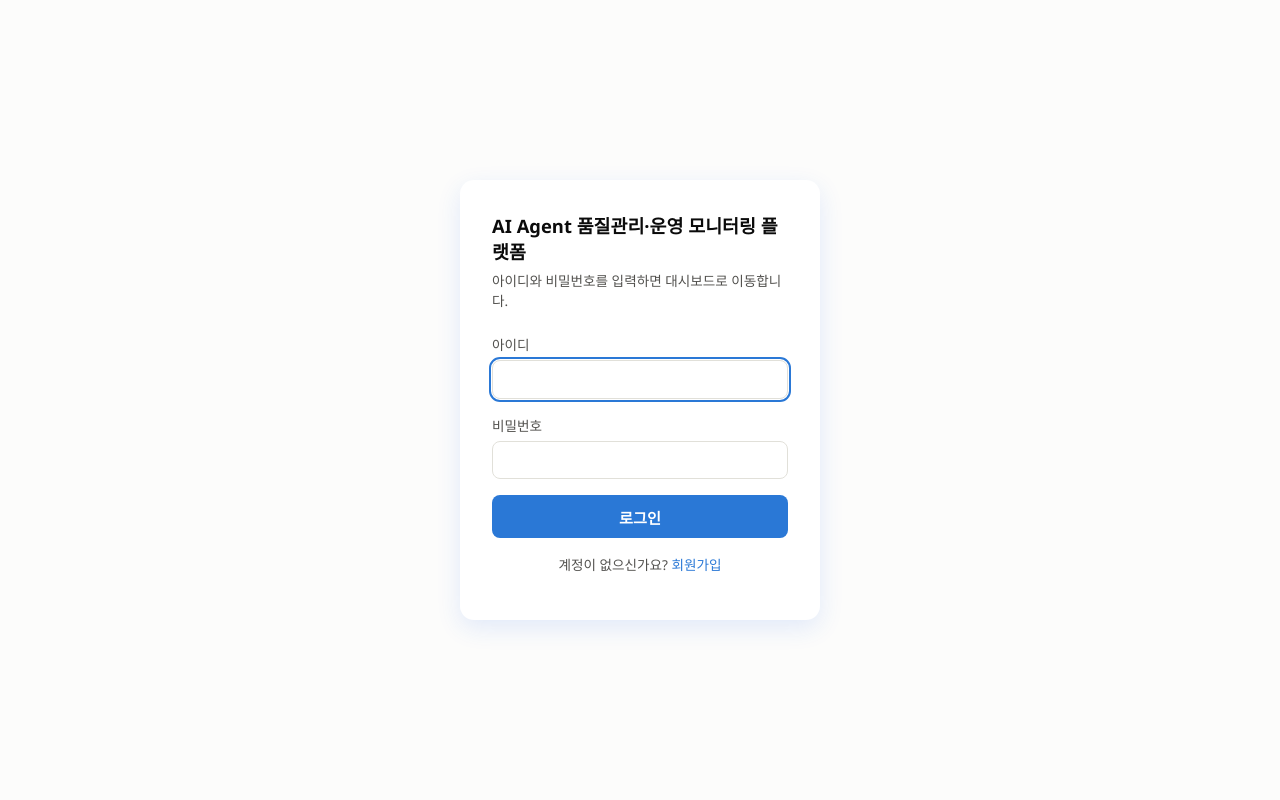
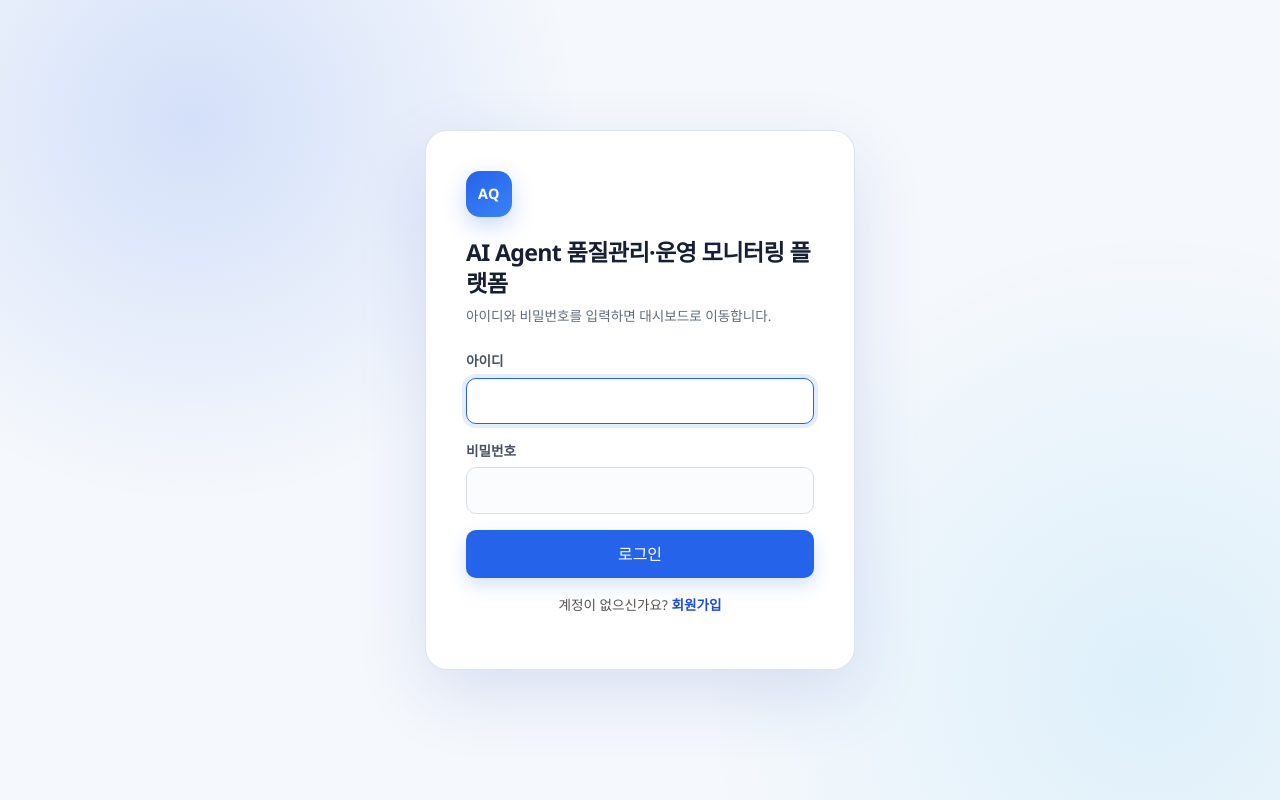
Before and after one commit to jongsu1002-star/ai_agent_quality_portfolio, a FastAPI app: page /login in a window 1280 px wide. Run offline with FastAPI, Linux system fonts and the light colour scheme; parts of the project's set-up code (start-up, migrations or seed data) failed here and were passed over; some libraries are stand-ins or nearby versions.

Commit message:
feat: 공용 디자인 시스템 CSS 적용 및 /static 경로 인증 예외 추가
app/static/ui-system.css를 신설해 화면 전반의 색상/그림자/여백/버튼·입력창 스타일을
다듬었다. 기존 인라인 스타일은 그대로 두고 각 템플릿에 <link>와 body class
(app-page/auth-page)만 최소 침습적으로 추가하는 방식이라 레이아웃/기능 로직에는
영향이 없다. 로그인 전 화면도 이 CSS를 읽어야 하므로 _require_login 미들웨어에
/static/ 경로 인증 예외를 추가했다(StaticFiles의 경로 탈출 방어 + 공개 가능한
정적 자산만 두는 것을 전제로 안전).

Co-Authored-By: Claude Sonnet 5 <noreply@anthropic.com>

```diff
--- a/app/main.py
+++ b/app/main.py
@@ -34,6 +34,7 @@ for _stream in (sys.stdout, sys.stderr):
 from dotenv import load_dotenv
 from fastapi import FastAPI, File, Request, UploadFile
 from fastapi.responses import FileResponse, HTMLResponse, JSONResponse, RedirectResponse, Response, StreamingResponse
+from fastapi.staticfiles import StaticFiles
 
 load_dotenv()  # 로컬 실행 시 .env를 읽어 os.environ에 반영 (Docker는 env_file로 동일한 역할을 함)
 
@@ -187,6 +188,7 @@ GIT_SHA = _detect_git_sha()  # 이 프로세스가 구동 중인 소스의 커
                               # 나온 것인지 사후에 추적하기 위함(reports/voc_analysis/*.json에도 함께 기록)
 
 app = FastAPI(title="AI Agent Quality Platform", lifespan=_lifespan)
+app.mount("/static", StaticFiles(directory=Path(__file__).resolve().parent / "static"), name="static")
 METRICS = MetricsCollector()  # 모니터링 탭이 조회하는 서버 운영 지표(요청수/응답시간/에러율) 싱글턴
 EXTERNAL_MONITOR = ExternalMonitorRegistry(path=str(Path("reports") / "monitoring_targets.json"))  # 외부 URL 합성 모니터링 대상 저장소
 USER_STORE = UserStore(path=str(Path("data") / "users.db"))  # 계정(가입/승인/역할) 저장소 - monitoring_addon과 같은 SQLite 패턴
@@ -491,7 +493,7 @@ async def _require_login(request: Request, call_next):
     if not USER_STORE.has_any_users():
         return await call_next(request)
     path = request.url.path
-    if path in _AUTH_EXEMPT_PATHS or _is_authenticated(request):
+    if path in _AUTH_EXEMPT_PATHS or path.startswith("/static/") or _is_authenticated(request):
         return await call_next(request)
     if path.startswith("/api/"):
         return JSONResponse({"error": "로그인이 필요합니다"}, status_code=401)
--- /dev/null
+++ b/app/static/ui-system.css
@@ -0,0 +1,275 @@
+:root {
+  --ui-bg: #f4f7fb;
+  --ui-surface: #ffffff;
+  --ui-surface-soft: #f8fafc;
+  --ui-text: #172033;
+  --ui-text-soft: #5f6b7a;
+  --ui-text-muted: #8791a1;
+  --ui-line: #e3e9f1;
+  --ui-brand: #2563eb;
+  --ui-brand-dark: #1d4ed8;
+  --ui-brand-soft: #eaf2ff;
+  --ui-success: #15803d;
+  --ui-danger: #dc2626;
+  --ui-radius-sm: 10px;
+  --ui-radius: 16px;
+  --ui-radius-lg: 22px;
+  --ui-shadow: 0 8px 30px rgba(30, 64, 175, 0.07);
+  --ui-shadow-hover: 0 14px 36px rgba(30, 64, 175, 0.12);
+}
+
+html { color-scheme: light; scroll-behavior: smooth; }
+body {
+  background:
+    radial-gradient(circle at 0 0, rgba(37, 99, 235, 0.08), transparent 28rem),
+    var(--ui-bg) !important;
+  color: var(--ui-text) !important;
+  font-family: "Pretendard Variable", Pretendard, "Segoe UI", "Malgun Gothic", sans-serif !important;
+  line-height: 1.55;
+  -webkit-font-smoothing: antialiased;
+}
+
+button, input, select, textarea { font: inherit; }
+button, a, input, select, textarea { transition: border-color .18s ease, box-shadow .18s ease, background-color .18s ease, color .18s ease, transform .18s ease; }
+:focus-visible { outline: 3px solid rgba(37, 99, 235, .28) !important; outline-offset: 2px; }
+
+.app-page {
+  max-width: 1540px;
+  margin: 0 auto !important;
+  padding: 24px clamp(16px, 2.5vw, 36px) 48px;
+}
+.app-page .card {
+  background: rgba(255, 255, 255, .96) !important;
+  border: 1px solid var(--ui-line);
+  border-radius: var(--ui-radius) !important;
+  box-shadow: var(--ui-shadow) !important;
+}
+.app-page .card:hover { border-color: #d7e0ed; }
+.app-page .title {
+  color: var(--ui-text) !important;
+  font-size: clamp(1.25rem, 2vw, 1.75rem);
+  letter-spacing: -.03em;
+}
+.app-page h2, .app-page h3 { color: var(--ui-text); letter-spacing: -.02em; }
+.app-page .muted, .app-page .chart-hint { color: var(--ui-text-soft) !important; }
+
+#app-header {
+  top: 12px !important;
+  padding: 18px 20px 0 !important;
+  border-color: rgba(214, 224, 238, .9) !important;
+  box-shadow: 0 10px 36px rgba(30, 64, 175, .1) !important;
+  backdrop-filter: blur(14px);
+}
+#app-header::before {
+  content: "QUALITY OPERATIONS";
+  display: block;
+  margin-bottom: 3px;
+  color: var(--ui-brand);
+  font-size: .68rem;
+  font-weight: 800;
+  letter-spacing: .12em;
+}
+.tabs {
+  gap: 4px !important;
+  margin-top: 14px !important;
+  border-bottom: 0 !important;
+  scrollbar-width: thin;
+}
+.tab-btn {
+  min-height: 42px;
+  padding: 9px 13px !important;
+  border-radius: 10px 10px 0 0 !important;
+  color: var(--ui-text-soft) !important;
+  white-space: nowrap;
+}
+.tab-btn:hover { background: var(--ui-surface-soft) !important; color: var(--ui-brand-dark) !important; }
+.tab-btn.active {
+  background: var(--ui-brand-soft) !important;
+  color: var(--ui-brand-dark) !important;
+  box-shadow: inset 0 -3px 0 var(--ui-brand) !important;
+}
+
+.app-page button:not(.tab-btn):not(.logout-btn),
+.app-page .primary {
+  min-height: 42px;
+  border-radius: var(--ui-radius-sm) !important;
+  background: var(--ui-brand) !important;
+  box-shadow: 0 4px 12px rgba(37, 99, 235, .16);
+}
+.app-page button:not(.tab-btn):not(.logout-btn):hover,
+.app-page .primary:hover {
+  background: var(--ui-brand-dark) !important;
+  box-shadow: 0 7px 18px rgba(37, 99, 235, .22);
+  transform: translateY(-1px);
+}
+.app-page .btn-secondary,
+.app-page button.secondary {
+  background: var(--ui-surface-soft) !important;
+  color: var(--ui-text) !important;
+  border: 1px solid var(--ui-line) !important;
+  box-shadow: none !important;
+}
+.app-page .btn-danger { background: var(--ui-danger) !important; }
+.logout-btn {
+  min-height: 40px;
+  border-color: var(--ui-line) !important;
+  border-radius: var(--ui-radius-sm) !important;
+  color: var(--ui-text-soft) !important;
+}
+.logout-btn:hover { color: var(--ui-text) !important; border-color: #cbd5e1 !important; }
+
+.app-page input:not([type="checkbox"]):not([type="radio"]),
+.app-page textarea,
+.app-page select {
+  min-height: 42px;
+  padding: 9px 12px !important;
+  border: 1px solid #d7dee8 !important;
+  border-radius: var(--ui-radius-sm) !important;
+  background: var(--ui-surface) !important;
+  color: var(--ui-text);
+}
+.app-page input:hover, .app-page textarea:hover, .app-page select:hover { border-color: #b9c6d8 !important; }
+.app-page input:focus, .app-page textarea:focus, .app-page select:focus {
+  border-color: var(--ui-brand) !important;
+  box-shadow: 0 0 0 3px rgba(37, 99, 235, .12);
+}
+.app-page table {
+  border: 1px solid var(--ui-line);
+  border-radius: 12px;
+  background: var(--ui-surface);
+}
+.app-page th {
+  background: var(--ui-surface-soft);
+  color: var(--ui-text-soft);
+  font-size: .78rem;
+  font-weight: 700;
+  letter-spacing: .02em;
+}
+.app-page td, .app-page th { border-color: var(--ui-line) !important; }
+.app-page tr:hover td { background: #f8fbff; }
+.app-page .metric {
+  background: linear-gradient(145deg, #f8fbff, #edf4ff) !important;
+  border: 1px solid #dbe8fb;
+  border-radius: 14px !important;
+}
+
+.auth-page {
+  min-height: 100vh;
+  padding: 28px 16px;
+  background:
+    radial-gradient(circle at 15% 15%, rgba(37, 99, 235, .16), transparent 24rem),
+    radial-gradient(circle at 90% 85%, rgba(14, 165, 233, .1), transparent 28rem),
+    #f5f8fc !important;
+}
+.auth-page .card {
+  width: 100%;
+  max-width: 430px !important;
+  margin: auto !important;
+  padding: clamp(26px, 5vw, 40px) !important;
+  border: 1px solid rgba(218, 226, 238, .9);
+  border-radius: var(--ui-radius-lg) !important;
+  box-shadow: 0 24px 70px rgba(30, 64, 175, .13) !important;
+}
+.auth-page .card::before {
+  content: "AQ";
+  display: grid;
+  width: 46px;
+  height: 46px;
+  margin-bottom: 20px;
+  place-items: center;
+  border-radius: 14px;
+  background: linear-gradient(145deg, var(--ui-brand), #3b82f6);
+  box-shadow: 0 8px 22px rgba(37, 99, 235, .25);
+  color: white;
+  font-size: .9rem;
+  font-weight: 800;
+  letter-spacing: .04em;
+}
+.auth-page h1 { font-size: 1.45rem !important; line-height: 1.35; letter-spacing: -.03em; }
+.auth-page p.sub { margin-bottom: 24px !important; color: var(--ui-text-soft) !important; }
+.auth-page label { margin-bottom: 6px !important; color: #465266 !important; font-weight: 650; }
+.auth-page input, .auth-page textarea {
+  min-height: 46px;
+  padding: 10px 12px !important;
+  border: 1px solid #d7dee8 !important;
+  border-radius: var(--ui-radius-sm) !important;
+  background: #fbfcfe;
+}
+.auth-page input:focus, .auth-page textarea:focus {
+  border-color: var(--ui-brand) !important;
+  outline: none !important;
+  box-shadow: 0 0 0 4px rgba(37, 99, 235, .12);
+  background: white;
+}
+.auth-page button {
+  min-height: 48px;
+  border-radius: var(--ui-radius-sm) !important;
+  background: var(--ui-brand) !important;
+  box-shadow: 0 7px 18px rgba(37, 99, 235, .2);
+}
+.auth-page button:hover { background: var(--ui-brand-dark) !important; transform: translateY(-1px); }
+.auth-page a { color: var(--ui-brand-dark) !important; font-weight: 650; }
+
+@media (max-width: 768px) {
+  .app-page { padding: 8px 8px 28px !important; }
+  .app-page .card { border-radius: 13px !important; }
+  #app-header { top: 0 !important; padding: 14px 14px 0 !important; }
+  #app-header::before { font-size: .62rem; }
+  .tabs { margin-inline: -14px; padding-inline: 10px; }
+  .tab-btn { min-height: 44px; padding-inline: 11px !important; }
+  .app-page button, .app-page input, .app-page select { min-height: 44px; }
+  .auth-page { padding: 16px 12px; align-items: flex-start !important; }
+}
+
+/* 태블릿: 콘텐츠 밀도를 낮추고 넓은 표·차트가 화면을 밀어내지 않도록 한다. */
+@media (min-width: 769px) and (max-width: 1100px) {
+  .app-page { padding: 18px 18px 40px !important; }
+  #app-header { top: 8px !important; }
+  .app-page .grid,
+  .app-page .chart-grid,
+  .app-page .grafana-embed-grid {
+    grid-template-columns: repeat(2, minmax(0, 1fr)) !important;
+  }
+  .app-page .field-row { grid-template-columns: repeat(2, minmax(0, 1fr)) !important; }
+  .app-page .tabs { padding-bottom: 2px; }
+}
+
+/* 모바일: 모든 주요 레이아웃을 한 열로 바꾸고 가로 스크롤은 필요한 표·탭에만 허용한다. */
+@media (max-width: 768px) {
+  #app-header > div:first-of-type { align-items: center !important; }
+  #app-header .title { flex: 1 1 220px; }
+  .app-page .grid,
+  .app-page .chart-grid,
+  .app-page .grafana-embed-grid,
+  .app-page .field-row {
+    grid-template-columns: minmax(0, 1fr) !important;
+  }
+  .app-page table {
+    display: block;
+    max-width: 100%;
+    overflow-x: auto;
+    -webkit-overflow-scrolling: touch;
+  }
+  .app-page pre, .app-page code {
+    max-width: 100%;
+    overflow-wrap: anywhere;
+    white-space: pre-wrap;
+  }
+  .app-page iframe { max-width: 100%; }
+}
+
+@media (max-width: 480px) {
+  .app-page { padding-inline: 6px !important; }
+  #app-header { padding: 12px 12px 0 !important; }
+  #app-header .title { font-size: 1.08rem !important; }
+  #app-header > div:first-of-type { gap: 8px !important; }
+  .app-page .card { padding: 14px !important; }
+  .tabs { margin-inline: -12px; padding-inline: 8px; }
+  .tab-btn { font-size: .82rem !important; }
+  .auth-page .card { padding: 24px 20px !important; }
+}
+
+@media (prefers-reduced-motion: reduce) {
+  html { scroll-behavior: auto; }
+  *, *::before, *::after { transition-duration: .01ms !important; animation-duration: .01ms !important; }
+}
--- a/app/templates/index.html
+++ b/app/templates/index.html
@@ -181,8 +181,9 @@
       .voc-bar-row { grid-template-columns: 5rem 1fr 2.2rem; gap: 0.3rem; font-size: 0.74rem; }
     }
   </style>
+  <link rel="stylesheet" href="/static/ui-system.css" />
 </head>
-<body>
+<body class="app-page">
   <div class="card" id="app-header">
     <div style="display:flex; align-items:flex-start; justify-content:space-between; gap:1rem; flex-wrap:wrap;">
       <h1 class="title" style="margin:0;">AI Agent 품질관리·운영 모니터링 플랫폼</h1>
--- a/app/templates/login.html
+++ b/app/templates/login.html
@@ -43,8 +43,9 @@
     .signup-link a { color: var(--accent); text-decoration: none; }
     .signup-link a:hover { text-decoration: underline; }
   </style>
+  <link rel="stylesheet" href="/static/ui-system.css" />
 </head>
-<body>
+<body class="auth-page">
   <div class="card">
     <h1>AI Agent 품질관리·운영 모니터링 플랫폼</h1>
     <p class="sub">아이디와 비밀번호를 입력하면 대시보드로 이동합니다.</p>
--- a/app/templates/monitoring_addon.html
+++ b/app/templates/monitoring_addon.html
@@ -84,8 +84,9 @@
     #prometheus-link, #grafana-link { overflow-wrap: anywhere; }
     #app-header { position: sticky; top: 0; z-index: 60; }
   </style>
+  <link rel="stylesheet" href="/static/ui-system.css" />
 </head>
-<body>
+<body class="app-page">
   <div class="card" id="app-header">
     <div style="display:flex; align-items:flex-start; justify-content:space-between; gap:1rem; flex-wrap:wrap;">
       <h1 class="title" style="margin:0;">모니터링 애드온 - 성능테스트(k6) · Prometheus/Grafana</h1>
--- a/app/templates/signup.html
+++ b/app/templates/signup.html
@@ -46,8 +46,9 @@
     .login-link a { color: var(--accent); text-decoration: none; }
     .login-link a:hover { text-decoration: underline; }
   </style>
+  <link rel="stylesheet" href="/static/ui-system.css" />
 </head>
-<body>
+<body class="auth-page">
   <div class="card">
     <h1>회원가입</h1>
     <p class="sub">가입 신청 후 관리자 승인이 필요합니다(서비스 최초 가입자는 자동으로 관리자가 됩니다).</p>
--- a/app/templates/voc_quality_chart.html
+++ b/app/templates/voc_quality_chart.html
@@ -45,8 +45,9 @@
     }
     #voc-prometheus-link, #voc-grafana-link { overflow-wrap: anywhere; }
   </style>
+  <link rel="stylesheet" href="/static/ui-system.css" />
 </head>
-<body>
+<body class="app-page">
   <div class="card">
     <div style="display:flex; align-items:flex-start; justify-content:space-between; gap:1rem; flex-wrap:wrap;">
       <h1 class="title">VOC 분석 품질 지표 차트 (확대보기)</h1>
```
Also changed, not shown: docs/사용자_매뉴얼.md (+3 -0 lines), docs/설계서.md (+1 -0 lines), docs/테스트_결과.md (+4 -4 lines), tests/test_auth.py (+13 -0 lines).
